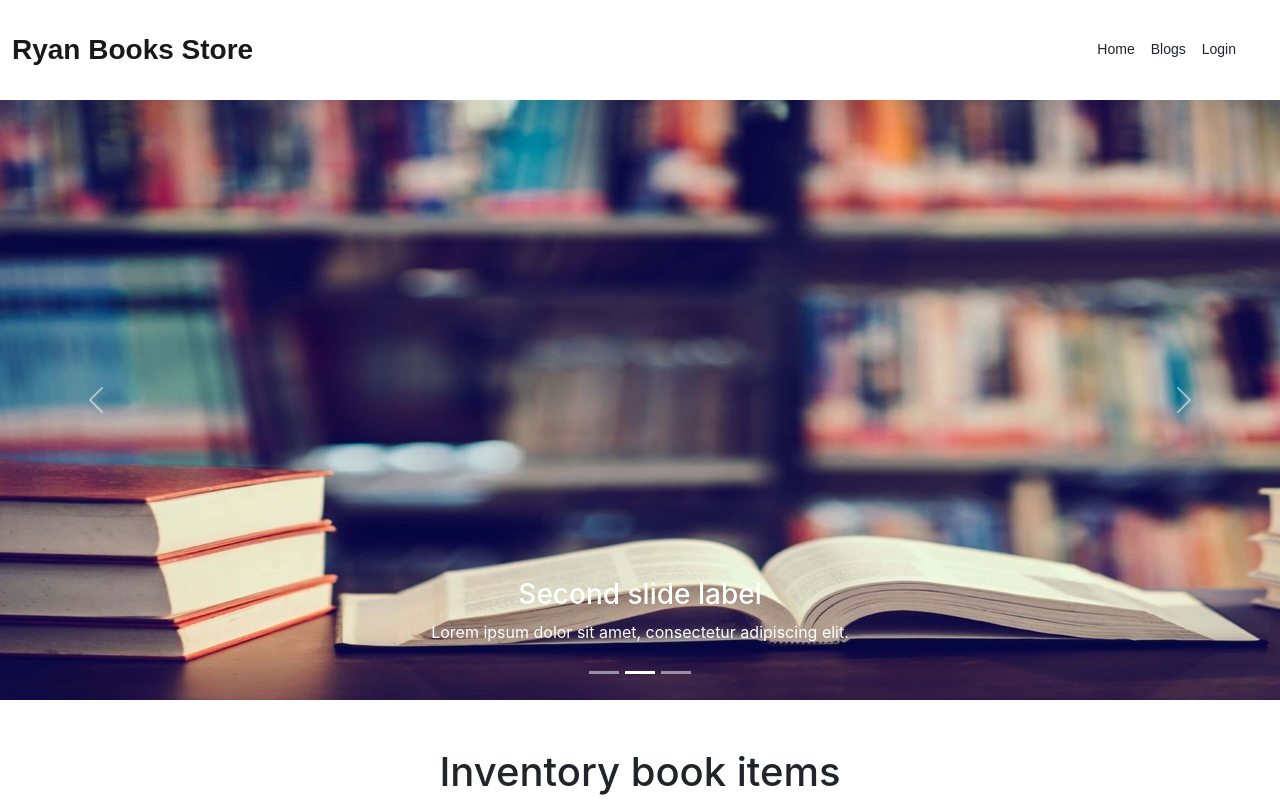
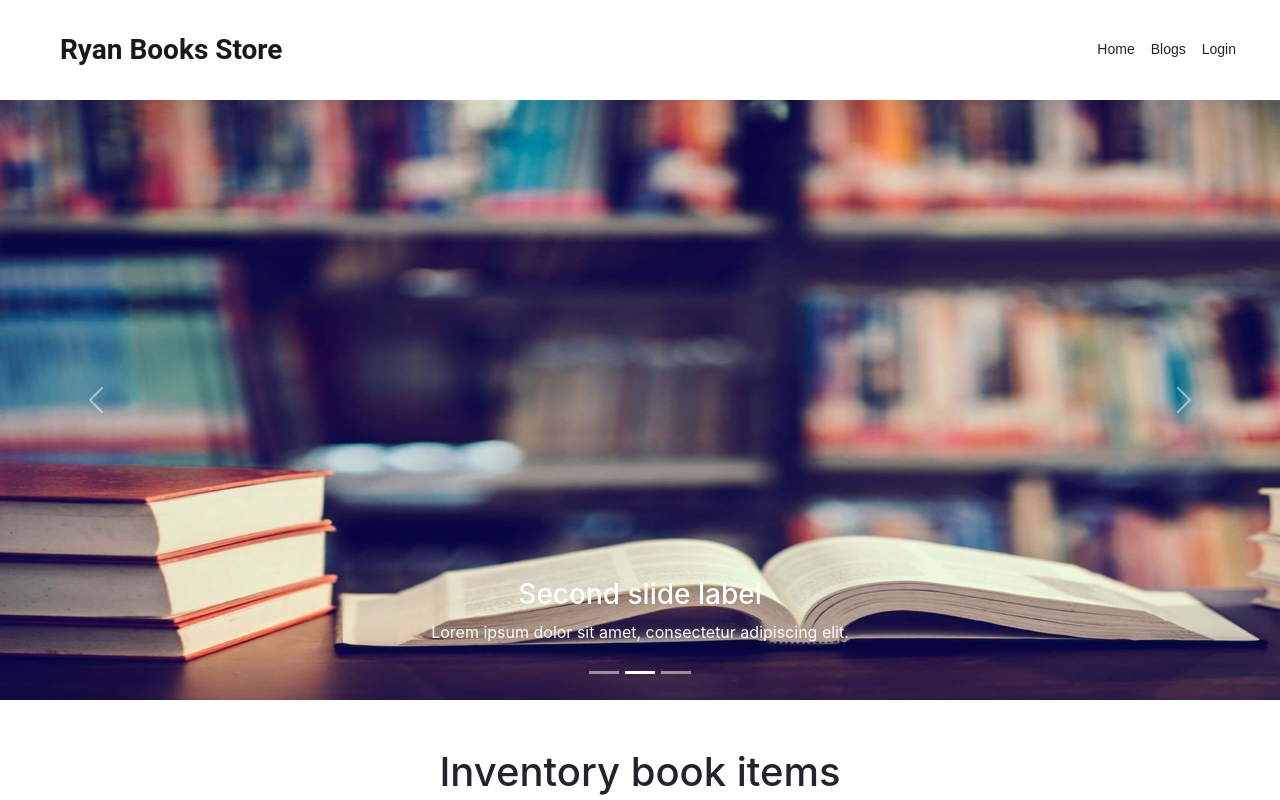
Before and after one commit to CodeWithShamim/Ryan-books-store-client-side, a React (Create React App) app: page / in a window 1280 px wide. Shown: the top 800 px of the page. Built offline with nearby package versions, Linux system fonts and the light colour scheme; no server answers.

Commit message:
header updated

```diff
--- a/src/components/Shared/Header/Header.css
+++ b/src/components/Shared/Header/Header.css
@@ -6,16 +6,25 @@
     background-color: var(--white) !important;
 }
 
-.navber-container a {
+.logo {
+    font-family: Roboto, cursive !important;
+}
+
+a {
+    text-decoration: none;
+    color: inherit;
+}
+
+.header-container .navber-container a {
     color: inherit;
     text-decoration: none;
     font-family: sans-serif;
     font-size: 14px;
     font-weight: 500;
-    transition: 1s linear;
+    /* transition: 1s linear; */
     border-bottom: 1px solid #fff;
 }
 
-a:hover {
+.header-container .navber-container a:hover {
     border-bottom: 1px solid rgb(99, 98, 98);
 }
--- a/src/components/Shared/Header/Header.js
+++ b/src/components/Shared/Header/Header.js
@@ -14,7 +14,7 @@ const Header = () => {
         <Navbar key={expand} expand={expand} className="navber-container py-4">
           <Container fluid>
             <Navbar.Brand>
-              <Link to="/" className="fs-3 fw-bold">
+              <Link to="/" className="fs-3 fw-bold  ms-0 ms-md-5 logo">
                 Ryan Books Store
               </Link>
             </Navbar.Brand>
```
